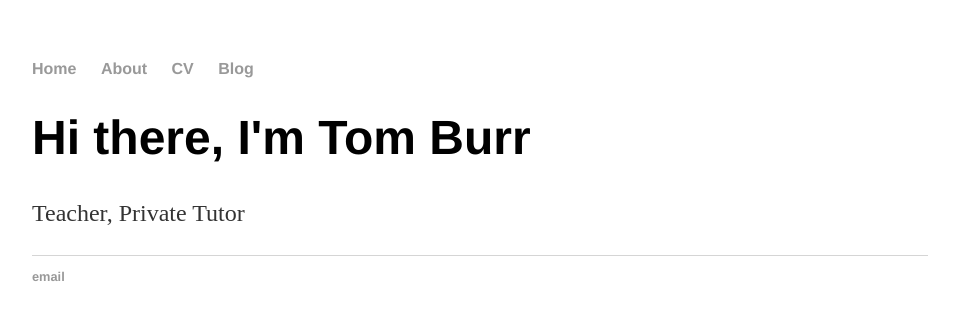
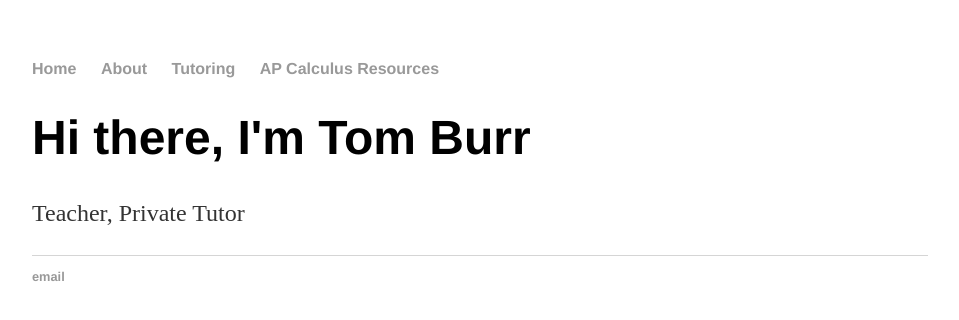
Before and after one commit to tomburr/tomburr.github.io, a Jekyll site: the page built from index.html, in a window 1280 px wide. Shown: the top 320 px of the page, without its empty margins (160-1119 px from the left). Built offline with Jekyll 4.4.1, drawn with Linux system fonts in a browser that asks for light colours.

Commit message:
Update default.html

```diff
--- a/_layouts/default.html
+++ b/_layouts/default.html
@@ -10,8 +10,8 @@
 	    		<ul>
 	        		<li><a href="/">Home</a></li>
 		        	<li><a href="/about">About</a></li>
-	        		<li><a href="/cv">CV</a></li>
-	        		<li><a href="/blog">Blog</a></li>
+	        		<li><a href="/tutoring">Tutoring</a></li>
+	        		<li><a href="/apcalc">AP Calculus Resources</a></li>
 	    		</ul>
 			</nav>
 			<div class="container">
```
